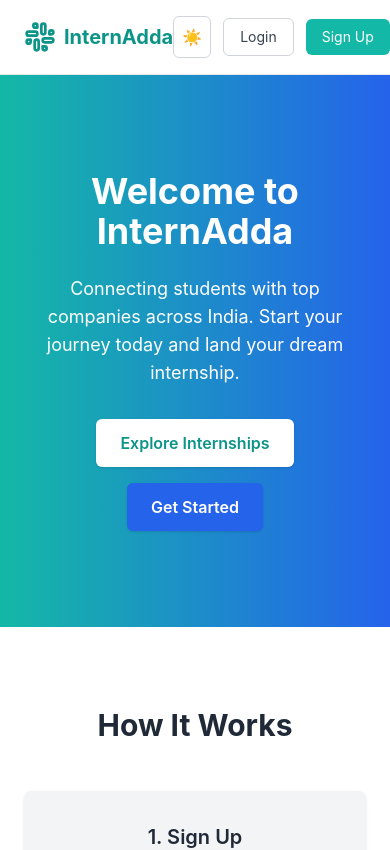
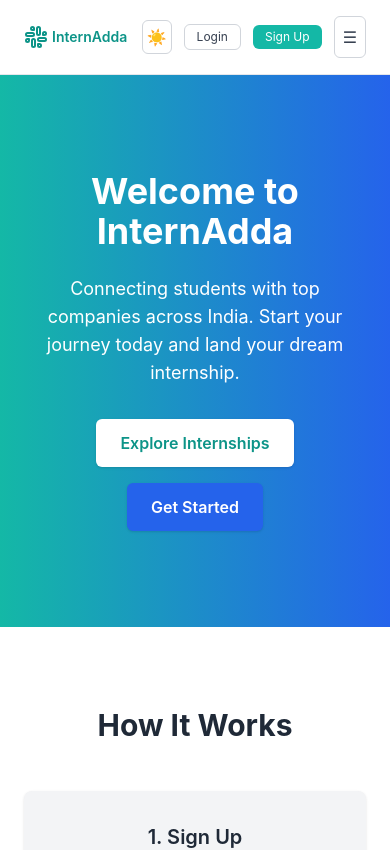
Before and after one commit to devvrat-singh-gth/internshipHub-frontend, a React (Vite) app: page / in a window 390 px wide. Shown: the top 850 px of the page. Built offline with nearby package versions, Linux system fonts and the light colour scheme.

Commit message:
prototype

```diff
--- a/src/components/Navbar.jsx
+++ b/src/components/Navbar.jsx
@@ -87,14 +87,15 @@ const Navbar = () => {
       <nav className="max-w-7xl mx-auto px-6">
         <div className="flex justify-between items-center py-4">
           {/* Brand */}
-
           <h1 className="flex items-center text-xl sm:text-2xl font-bold text-teal-600 dark:text-teal-400 whitespace-nowrap pl-0 sm:pl-2">
             <Link
               to={isLoggedIn ? "/home" : "/"}
-              className="flex items-center gap-2 hover:text-teal-700 dark:hover:text-teal-300 transition"
+              className="flex items-center gap-1 sm:gap-2 hover:text-teal-700 dark:hover:text-teal-300 transition"
             >
-              <Slack className="w-8 h-8" />
-              InternAdda
+              <Slack className="w-6 h-6 sm:w-8 sm:h-8" />
+              <span className="text-sm sm:text-base font-semibold">
+                InternAdda
+              </span>
             </Link>
           </h1>
 
@@ -141,7 +142,7 @@ const Navbar = () => {
             {/* Dark Mode Toggle */}
             <button
               onClick={() => setDarkMode(!darkMode)}
-              className="p-2 rounded-md border border-gray-300 dark:border-gray-600
+              className="p-1 sm:p-2 rounded-md border border-gray-300 dark:border-gray-600
                          text-gray-700 dark:text-gray-200 hover:bg-gray-100 dark:hover:bg-gray-700 transition"
             >
               {darkMode ? "🌙" : "☀️"}
@@ -151,7 +152,7 @@ const Navbar = () => {
             {!isLoggedIn ? (
               <>
                 <button
-                  className="px-4 py-2 text-sm rounded-md border border-gray-300
+                  className="px-3 py-1 sm:px-4 sm:py-2 text-xs sm:text-sm rounded-md border border-gray-300
                              dark:border-gray-600 text-gray-700 dark:text-gray-200
                              hover:bg-gray-100 dark:hover:bg-gray-700"
                   onClick={() => navigate("/login")}
@@ -159,7 +160,7 @@ const Navbar = () => {
                   Login
                 </button>
                 <button
-                  className="px-4 py-2 text-sm rounded-md bg-teal-500 text-white
+                  className="px-3 py-1 sm:px-4 sm:py-2 text-xs sm:text-sm rounded-md bg-teal-500 text-white
                              hover:bg-teal-600 active:bg-teal-700 flex items-center whitespace-nowrap"
                   onClick={() => navigate("/register")}
                 >
@@ -169,7 +170,7 @@ const Navbar = () => {
             ) : (
               <div ref={dropdownRef} className="relative">
                 <button
-                  className="px-4 py-2 text-sm rounded-md border border-gray-300 dark:border-gray-600
+                  className="px-3 py-1 sm:px-4 sm:py-2 text-xs sm:text-sm rounded-md border border-gray-300 dark:border-gray-600
              text-gray-700 dark:text-gray-200 hover:bg-gray-100 dark:hover:bg-gray-700
              transition flex items-center gap-1 whitespace-nowrap"
                   onClick={() => setShowDropdown((prev) => !prev)}
@@ -180,13 +181,14 @@ const Navbar = () => {
 
                 {showDropdown && (
                   <div
-                    className="absolute right-2 mt-2 w-40 bg-white dark:bg-gray-800
+                    className="absolute right-0 sm:right-2 mt-2 w-36 sm:w-40 bg-white dark:bg-gray-800
               border border-gray-200 dark:border-gray-700 rounded-lg
               shadow-lg overflow-hidden animate-fade-in z-50"
+                    style={{ minWidth: "9rem" }}
                   >
                     <Link
                       to="/profile"
-                      className="block w-full px-4 py-2 text-sm text-gray-700 dark:text-gray-200
+                      className="block w-full px-3 py-2 text-sm text-gray-700 dark:text-gray-200
                                  hover:bg-gray-100 dark:hover:bg-gray-700 transition"
                       onClick={() => setShowDropdown(false)}
                     >
@@ -194,7 +196,7 @@ const Navbar = () => {
                     </Link>
                     <Link
                       to="/"
-                      className="w-full px-4 py-2 text-sm text-left text-red-600 dark:text-red-400
+                      className="w-full px-3 py-2 text-sm text-left text-red-600 dark:text-red-400
                                  hover:bg-gray-100 dark:hover:bg-gray-700 transition"
                       onClick={handleLogout}
                     >
@@ -218,7 +220,7 @@ const Navbar = () => {
 
         {/* Mobile Menu */}
         {isMobileMenuOpen && (
-          <div className="md:hidden flex flex-col gap-4 pb-4 animate-slide-down px-4">
+          <div className="md:hidden flex flex-col gap-4 pb-4 animate-slide-down">
             <Link
               to="/"
               onClick={() => setIsMobileMenuOpen(false)}
```
